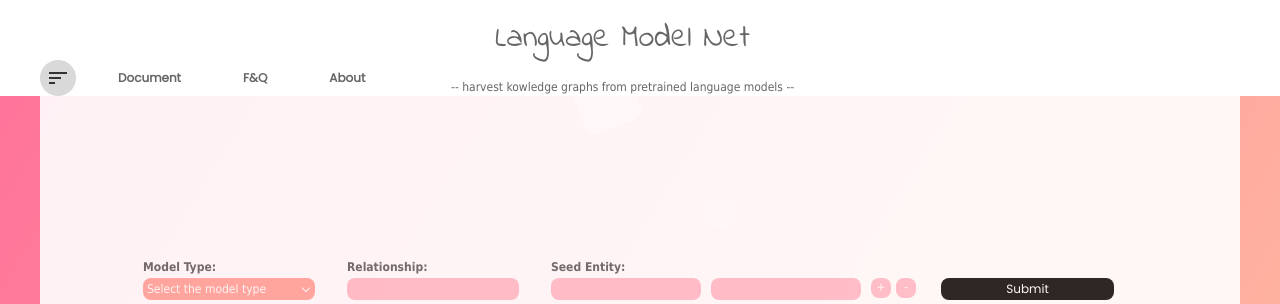
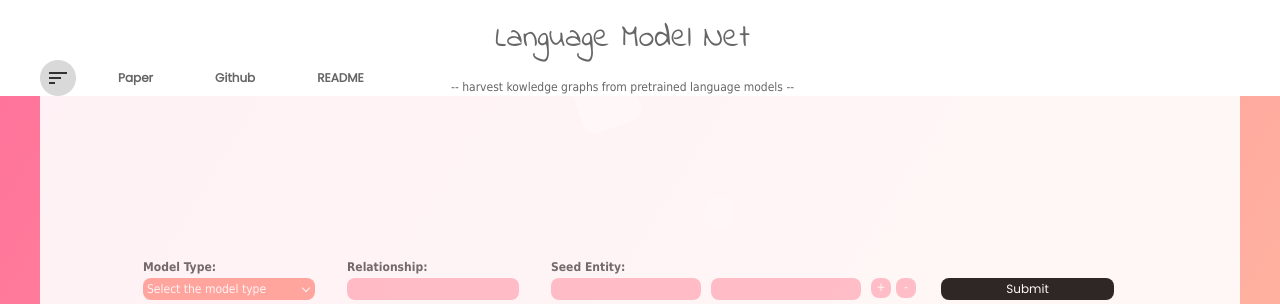
Before and after one commit to BinnYEver/new-frontend-local, a Flask app: page / in a window 1280 px wide. Shown: the top 304 px of the page. Run offline with Flask 2, Linux system fonts and the light colour scheme.

Commit message:
second commit

```diff
--- a/templates/home.html
+++ b/templates/home.html
@@ -23,11 +23,11 @@
             <div class="fl">
                 <ul>
                     <li><img src="../static/imgs/menu group.png" alt=""></li>
-                    <li id="DocumentID"><a href="https://arxiv.org/pdf/2206.14268.pdf">Document</a>
+                    <li id="DocumentID"><a href="https://arxiv.org/pdf/2206.14268.pdf">Paper</a>
                     </li>
-                    <li id="FQID"><a href="https://github.com/tanyuqian/knowledge-harvest-from-lms/">F&Q</a></li>
+                    <li id="FQID"><a href="https://github.com/tanyuqian/knowledge-harvest-from-lms/">Github</a></li>
                     <li id="AboutID"><a
-                            href="https://github.com/tanyuqian/knowledge-harvest-from-lms/blob/master/README.md">About</a>
+                            href="https://github.com/tanyuqian/knowledge-harvest-from-lms/blob/master/README.md">README</a>
                     </li>
                 </ul>
             </div>
--- a/templates/resultER.html
+++ b/templates/resultER.html
@@ -23,11 +23,11 @@
             <div class="fl">
                 <ul>
                     <li><img src="../static/imgs/menu group.png" alt=""></li>
-                    <li id="DocumentID"><a href="https://arxiv.org/pdf/2206.14268.pdf">Document</a>
+                    <li id="DocumentID"><a href="https://arxiv.org/pdf/2206.14268.pdf">Paper</a>
                     </li>
-                    <li id="FQID"><a href="https://github.com/tanyuqian/knowledge-harvest-from-lms/">F&Q</a></li>
+                    <li id="FQID"><a href="https://github.com/tanyuqian/knowledge-harvest-from-lms/">Github</a></li>
                     <li id="AboutID"><a
-                            href="https://github.com/tanyuqian/knowledge-harvest-from-lms/blob/master/README.md">About</a>
+                            href="https://github.com/tanyuqian/knowledge-harvest-from-lms/blob/master/README.md">README</a>
                     </li>
                 </ul>
             </div>
```
